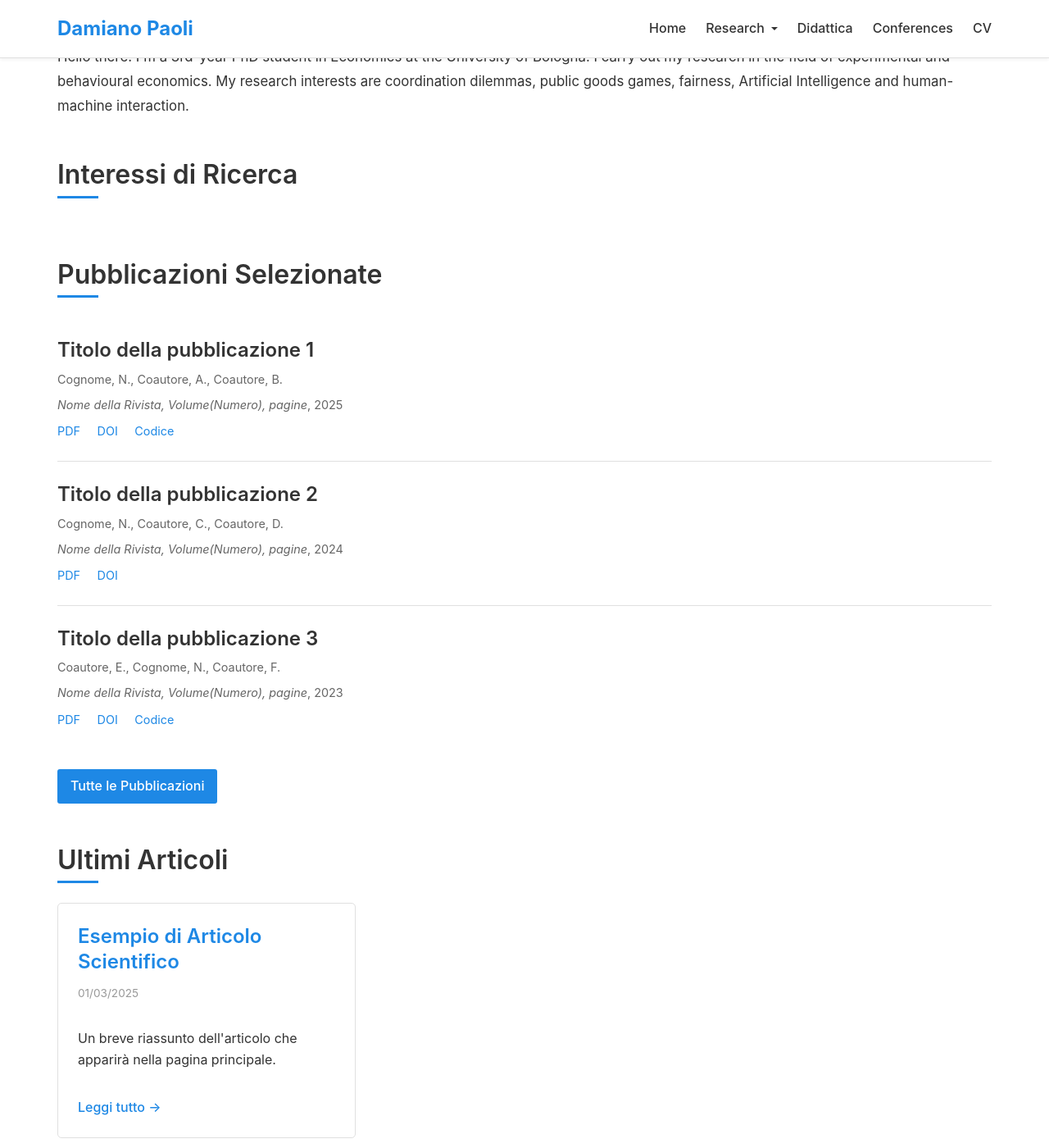
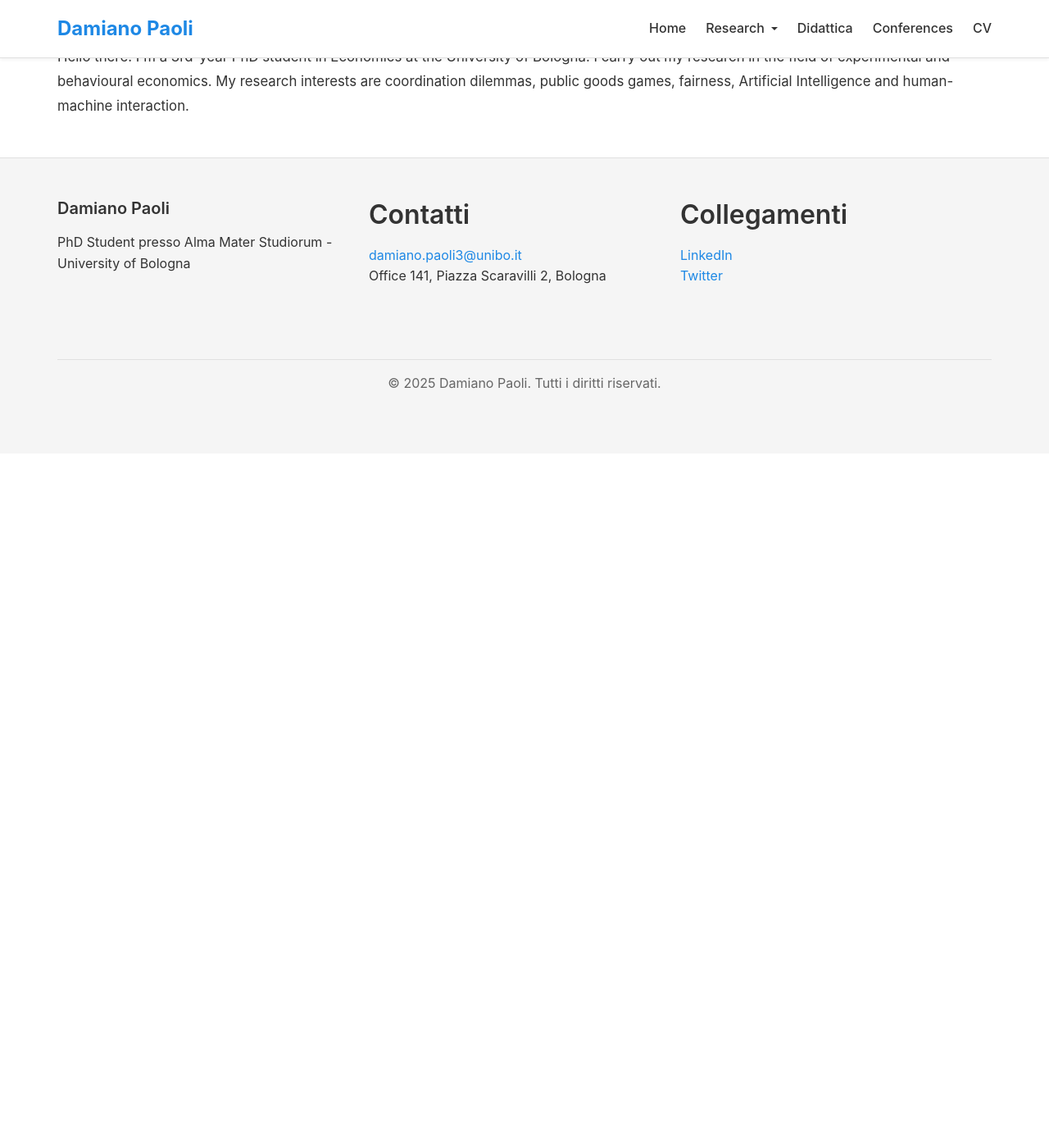
Before and after one commit to damianopaoli/damianopaoli.github.io, a Jekyll site: the page built from index.html, in a window 1280 px wide and 1400 px high, scrolled down 427 px. Shown: the whole window at 82% size. Built offline with Jekyll 4.4.1, drawn with Linux system fonts in a browser that asks for light colours; after the commit the page ends 980 px from its top, so only the background shows below that.

Commit message:
changes in index and config

```diff
--- a/_config.yml
+++ b/_config.yml
@@ -26,28 +26,6 @@ social_links:
 
 # Pubblicazioni in evidenza
 featured_publications:
-  - title: Titolo della pubblicazione 1
-    authors: Cognome, N., Coautore, A., Coautore, B.
-    journal: Nome della Rivista, Volume(Numero), pagine
-    year: 2025
-    doi: 10.1000/xyz123
-    pdf: /assets/papers/paper1.pdf
-    code: https://github.com/username/repository
-
-  - title: Titolo della pubblicazione 2
-    authors: Cognome, N., Coautore, C., Coautore, D.
-    journal: Nome della Rivista, Volume(Numero), pagine
-    year: 2024
-    doi: 10.1000/xyz456
-    pdf: /assets/papers/paper2.pdf
-
-  - title: Titolo della pubblicazione 3
-    authors: Coautore, E., Cognome, N., Coautore, F.
-    journal: Nome della Rivista, Volume(Numero), pagine
-    year: 2023
-    doi: 10.1000/xyz789
-    pdf: /assets/papers/paper3.pdf
-    code: https://github.com/username/repository2
 
 # URL base e configurazioni
 baseurl: "" # il percorso sottodominio del sito, es. /blog
--- a/index.html
+++ b/index.html
@@ -197,17 +197,7 @@ title: Home
   </div>
 
   <div class="content-section">
-    <h2>Interessi di Ricerca</h2>
-    <div class="research-interests">
-      <ul>
-        {% for interest in site.research_interests %}
-        <li>{{ interest }}</li>
-        {% endfor %}
-      </ul>
-    </div>
-  </div>
-
-  <div class="content-section">
+    {% if site.featured_publications %}
     <h2>Pubblicazioni Selezionate</h2>
     <ul class="publication-list">
       {% for publication in site.featured_publications %}
@@ -234,21 +224,6 @@ title: Home
     <a href="{{ '/publications' | relative_url }}" class="btn btn-primary"
       >Tutte le Pubblicazioni</a
     >
-  </div>
-
-  <div class="content-section">
-    <h2>Ultimi Articoli</h2>
-    <div class="posts-grid">
-      {% for post in site.posts limit:3 %}
-      <div class="post-card">
-        <h3><a href="{{ post.url | relative_url }}">{{ post.title }}</a></h3>
-        <p class="post-meta">{{ post.date | date: "%d/%m/%Y" }}</p>
-        <p>{{ post.excerpt }}</p>
-        <a href="{{ post.url | relative_url }}" class="read-more"
-          >Leggi tutto →</a
-        >
-      </div>
-      {% endfor %}
-    </div>
+    {% endif %}
   </div>
 </div>
```
